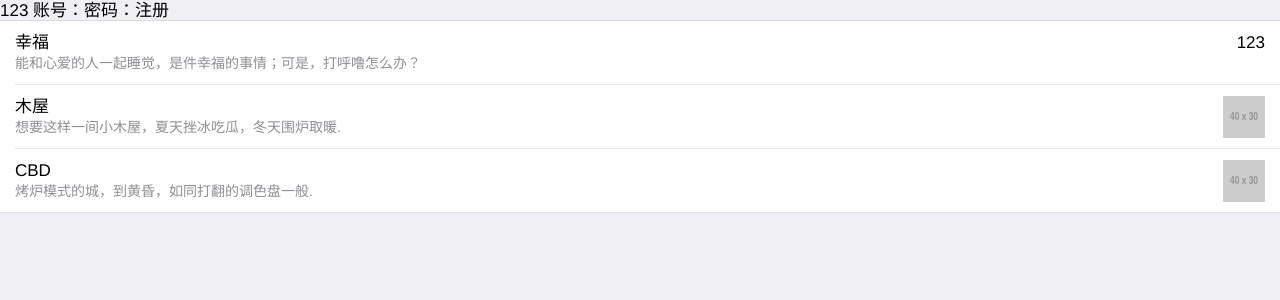
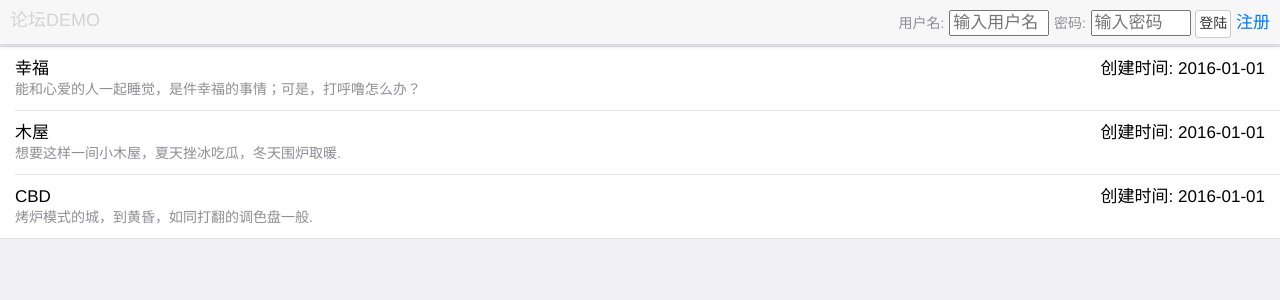
Before and after one commit to arvinkai/phpDemo, a PHP site: page / in a window 1280 px wide. Shown: the top 300 px of the page. Run offline with PHP 8.4, Linux system fonts and the light colour scheme; grey boxes labelled with a size stand in for pictures from a placeholder-image service; some libraries are stand-ins or nearby versions.

Commit message:
index edit

```diff
--- a/index.php
+++ b/index.php
@@ -11,13 +11,28 @@
 	</head>
 
 	<body>
-	<header>123   账号：密码：注册</header>
-		<ul class="mui-table-view">
+	<header class="mui-bar mui-bar-nav">
+	    <div class="mui-pull-left" style="padding-top: 10px;">
+	    <label class="mui-h4" style="color: lightgrey;">论坛DEMO</label>
+	    </div>
+	    <div class="mui-pull-right"style="padding-top: 10px;">
+	    	<label class="mui-h5" style="padding-top: 15px;">用户名:</label>
+			<input placeholder="输入用户名" style="width: 100px;" maxlength="20"/>
+
+	    	<label class="mui-h5" style="padding-top: 15px;">密码:</label>
+			<input placeholder="输入密码" style="width: 100px;" maxlength="20"/>
+
+	    	<button style="padding: 3px;">登陆</button>
+	    	<a href="regist.html">注册</a>
+	    </div>
+	</header>
+
+		<ul class="mui-table-view"style="margin-top: 47px;">
 		    <li class="mui-table-view-cell mui-media">
 		        <a href="javascript:;">
 		        	<div class="mui-media-body mui-pull-right">
 		        	<!--<img class="mui-media-object mui-pull-right" src="http://placehold.it/40x30">-->
-		        		123
+		        		创建时间: 2016-01-01
 		        	</div>
 
 		            <div class="mui-media-body">
@@ -28,7 +43,9 @@
 		    </li>
 		    <li class="mui-table-view-cell mui-media">
 		        <a href="javascript:;">
-		            <img class="mui-media-object mui-pull-right" src="http://placehold.it/40x30">
+		        	<div class="mui-media-body mui-pull-right">
+		        		创建时间: 2016-01-01
+		        	</div>
 		            <div class="mui-media-body">
 		                木屋
 		                <p class="mui-ellipsis">想要这样一间小木屋，夏天挫冰吃瓜，冬天围炉取暖.</p>
@@ -37,7 +54,9 @@
 		    </li>
 		    <li class="mui-table-view-cell mui-media">
 		        <a href="javascript:;">
-		            <img class="mui-media-object mui-pull-right" src="http://placehold.it/40x30">
+		        	<div class="mui-media-body mui-pull-right">
+		        		创建时间: 2016-01-01
+		        	</div>
 		            <div class="mui-media-body">
 		                CBD
 		                <p class="mui-ellipsis">烤炉模式的城，到黄昏，如同打翻的调色盘一般.</p>
```
